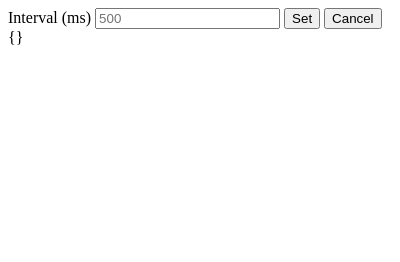
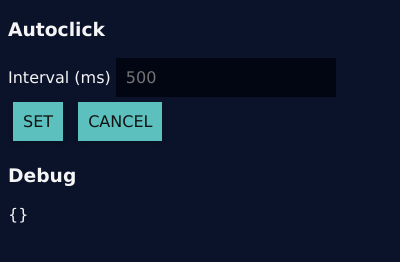
Before and after one commit to Avalander/cookie-friend, a browser extension: page src/popup/popup.html in a window 400 px wide. Drawn offline with Linux system fonts and the light colour scheme.

Commit message:
Add style to popup.

```diff
--- a/src/main.js
+++ b/src/main.js
@@ -26,7 +26,7 @@ const getHandler = action =>
 		: () => console.warn(`No handler found for action '${action}'.`)
 	)
 
-delay(500)
+delay(800)
 	.then(() => {
 		console.log('Running Cookie Friend!')
 
--- a/src/popup/popup.css
+++ b/src/popup/popup.css
@@ -1,4 +1,53 @@
+:root {
+	--color-background: #0b132b;
+	--color-background-dark: #020613;
+	--color-text: #f5f5f5;
+	--color-primary: #5bc0be;
+	--color-primary-text: #121212;
+}
+
 body {
 	min-width: 350px;
 	min-height: 500px;
+	font-size: 16px;
+	font-family: 'Lucida Sans', 'Lucida Sans Regular', 'Lucida Grande', 'Lucida Sans Unicode', Geneva, Verdana, sans-serif;
+
+	background-color: var(--color-background);
+	color: var(--color-text);
 }
+
+input {
+	background-color: var(--color-background-dark);
+	color: inherit;
+	border: none;
+	padding: 10px;
+	font-size: inherit;
+	font-family: inherit;
+}
+
+button {
+	background: transparent;
+	border: none;
+	color: inherit;
+	font-size: inherit;
+	font-family: inherit;
+	text-transform: uppercase;
+	padding: 10px;
+	margin: 5px;
+}
+
+button:hover {
+	text-decoration: underline;
+	cursor: pointer;
+}
+
+button.primary {
+	background-color: var(--color-primary);
+	color: var(--color-primary-text);
+	box-shadow: 0 2px 4px rgba(6, 17, 6, 0.4);
+}
+
+button.primary:active {
+	box-shadow: 0 0 4px rgba(6, 17, 6, 0.4);
+	transform: translateY(2px);
+}
--- a/src/popup/popup.html
+++ b/src/popup/popup.html
@@ -7,12 +7,16 @@
 <body>
 	<div id="popup-content">
 		<div id="autoclick">
+			<h3>Autoclick</h3>
 			<label for="autoclick-interval">Interval (ms)</label>
 			<input type="text" id="autoclick-interval" placeholder="500" />
-			<button id="set-autoclick">Set</button>
-			<button id="clear-autoclick">Cancel</button>
+			<button id="set-autoclick" class="primary">Set</button>
+			<button id="clear-autoclick" class="primary">Cancel</button>
 		</div>
-		<div id="test"></div>
+		<div>
+			<h3>Debug</h3>
+			<div id="test"></div>
+		</div>
 	</div>
 	<script src="popup.js"></script>
 </body>
```
